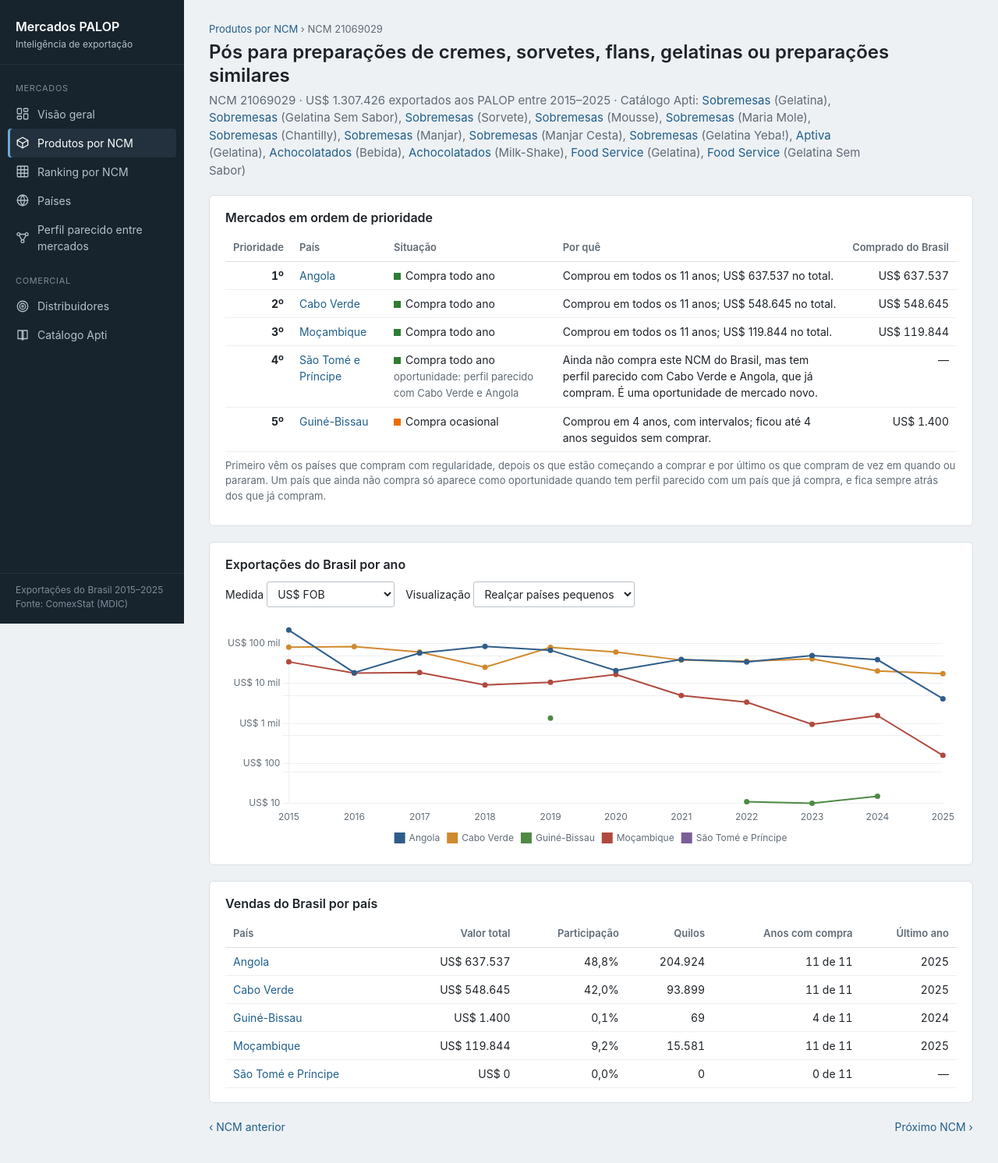
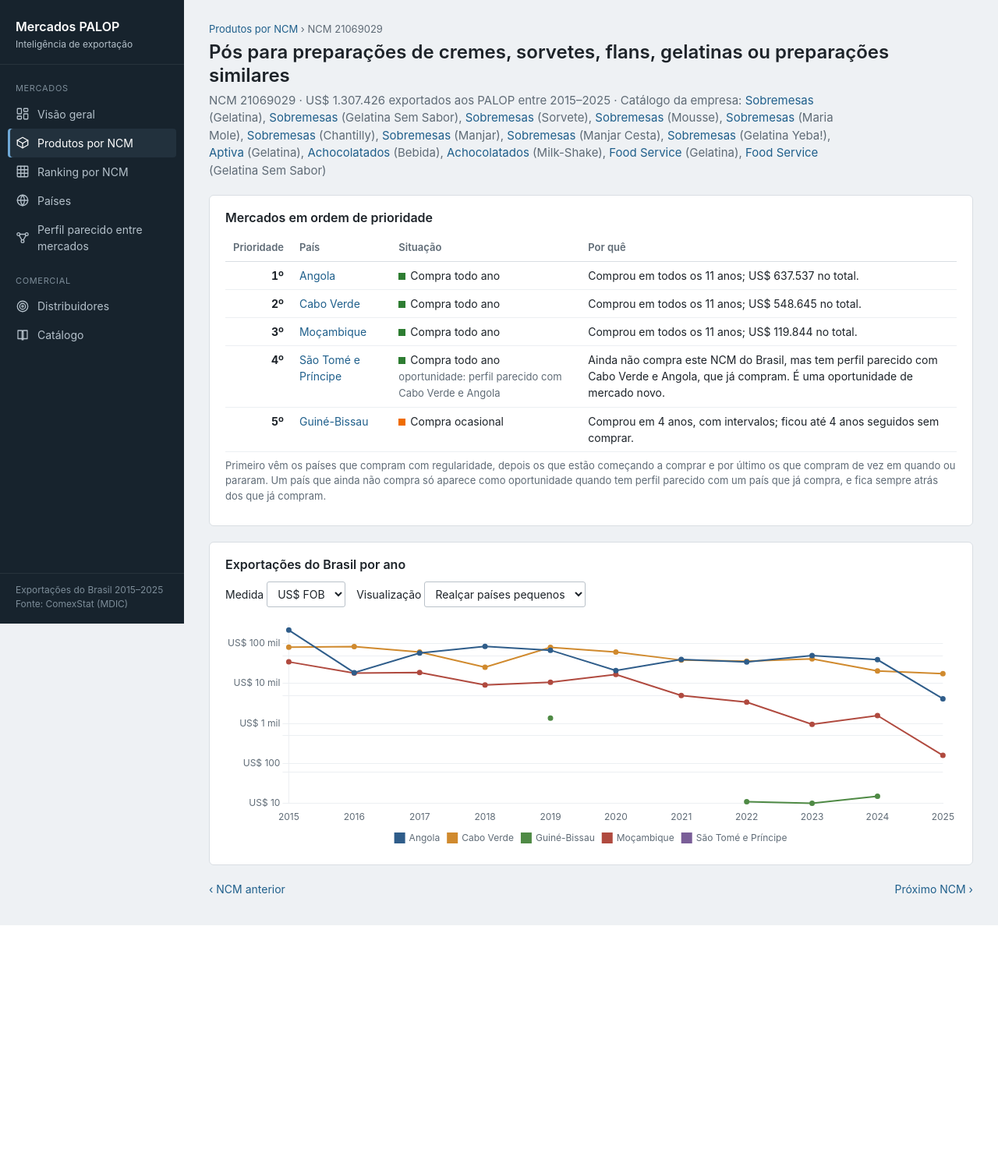
Before and after one commit to loudedje/TCC, a Flask app: page /produto/21069029 in a window 1280 px wide. Shown: the whole page at 78% size. After the commit the page ends 1187 px from the top, so only its background shows below. Run offline with Flask 3, Linux system fonts and the light colour scheme.

Commit message:
subindo alteração do sistema

```diff
--- a/Sistema/app.py
+++ b/Sistema/app.py
@@ -93,7 +93,7 @@ MENU = [
     ]),
     ('Comercial', [
         ('distribuidores', 'Distribuidores', 'alvo'),
-        ('catalogo', 'Catálogo Apti', 'livro'),
+        ('catalogo', 'Catálogo', 'livro'),
     ]),
 ]
 
--- a/Sistema/templates/catalogo.html
+++ b/Sistema/templates/catalogo.html
@@ -1,9 +1,9 @@
 {% extends 'base.html' %}
 
 {% block titulo %}Catálogo{% endblock %}
-{% block cabecalho %}Catálogo Apti{% endblock %}
+{% block cabecalho %}Catálogo{% endblock %}
 {% block intro %}
-  <p class="intro">As linhas de produtos da Apti e os códigos NCM de cada uma. {% if linhas %}São {{ linhas|length }} linhas, {{ linhas|map(attribute='grupos')|map('length')|sum }} grupos, {{ resumo.produtos_catalogo }} produtos
+  <p class="intro">As linhas de produtos da empresa e os códigos NCM de cada uma. {% if linhas %}São {{ linhas|length }} linhas, {{ linhas|map(attribute='grupos')|map('length')|sum }} grupos, {{ resumo.produtos_catalogo }} produtos
   e {{ resumo.ncms_catalogo }} NCMs diferentes{% if resumo.ncms_catalogo_cobertos < resumo.ncms_catalogo %},
   dos quais {{ resumo.ncms_catalogo_cobertos }} têm vendas do Brasil aos PALOP{% endif %}. Clique num NCM para ver
   os mercados prioritários.{% endif %}</p>
--- a/Sistema/templates/painel.html
+++ b/Sistema/templates/painel.html
@@ -2,7 +2,7 @@
 {% from '_macros.html' import caso, pais with context %}
 
 {% block titulo %}Visão geral{% endblock %}
-{% block cabecalho %}Onde vender o catálogo Apti nos PALOP{% endblock %}
+{% block cabecalho %}Onde vender o catálogo da empresa nos PALOP{% endblock %}
 {% block intro %}
 <p class="intro">Para cada NCM do catálogo, os cinco países africanos de língua portuguesa aparecem em ordem de
   prioridade, com base no que cada um comprou do Brasil entre {{ periodo }}. Escolha um NCM na
--- a/Sistema/templates/pais.html
+++ b/Sistema/templates/pais.html
@@ -102,7 +102,6 @@
           <th class="ordenavel">Descrição do NCM</th>
           <th class="ordenavel">Situação</th>
           <th class="ordenavel num">Anos com compra</th>
-          <th class="ordenavel num">Comprado do Brasil</th>
         </tr>
       </thead>
       <tbody>
@@ -116,7 +115,6 @@
               {% if item.herdado %}<br><span class="herdado">oportunidade: perfil parecido com {{ (item.parecidos_que_compram or [item.herdado_de])|join(' e ') }}</span>{% endif %}
             </td>
             <td class="num" data-valor="{{ item.anos_ativos }}">{{ item.anos_ativos }}</td>
-            <td class="num" data-valor="{{ item.valor }}">{{ item.valor|moeda }}</td>
           </tr>
         {% endfor %}
       </tbody>
--- a/Sistema/templates/produto.html
+++ b/Sistema/templates/produto.html
@@ -7,7 +7,7 @@
 {% block intro %}
   <p class="intro">
     NCM {{ p.ncm }} · {{ p.valor_total|moeda }} exportados aos PALOP entre {{ periodo }}
-    {%- if p.catalogo %} · Catálogo Apti:
+    {%- if p.catalogo %} · Catálogo da empresa:
       {% for item in p.catalogo -%}
         <a href="{{ url_for('produtos', linha=item.Linha) }}">{{ item.Linha|title }}</a> ({{ item.Grupo|title }}){{ ', ' if not loop.last }}
       {%- endfor %}
@@ -26,7 +26,6 @@
           <th>País</th>
           <th>Situação</th>
           <th>Por quê</th>
-          <th class="num">Comprado do Brasil</th>
         </tr>
       </thead>
       <tbody>
@@ -39,7 +38,6 @@
               {% if linha.herdado == 1 %}<br><span class="herdado">oportunidade: perfil parecido com {{ (linha.parecidos_que_compram or [linha.herdado_de])|join(' e ') }}</span>{% endif %}
             </td>
             <td>{{ linha.motivo }}</td>
-            <td class="num">{{ linha.valor_total|moeda if linha.valor_total else '—' }}</td>
           </tr>
         {% endfor %}
       </tbody>
@@ -56,7 +54,6 @@
     <label>Medida
       <select id="medida">
         <option value="valor">US$ FOB</option>
-        <option value="kg">Quilograma líquido</option>
       </select>
     </label>
     <label>Visualização
@@ -67,36 +64,6 @@
     </label>
   </div>
   <div class="grafico"><canvas id="grafico-serie"></canvas></div>
-</section>
-
-<section>
-  <h2>Vendas do Brasil por país</h2>
-  <div class="rolagem">
-    <table class="tabela">
-      <thead>
-        <tr>
-          <th class="ordenavel">País</th>
-          <th class="ordenavel num">Valor total</th>
-          <th class="ordenavel num">Participação</th>
-          <th class="ordenavel num">Quilos</th>
-          <th class="ordenavel num">Anos com compra</th>
-          <th class="ordenavel num">Último ano</th>
-        </tr>
-      </thead>
-      <tbody>
-        {% for item in p.por_pais %}
-          <tr>
-            <td>{{ pais(item.pais) }}</td>
-            <td class="num" data-valor="{{ item.valor }}">{{ item.valor|moeda }}</td>
-            <td class="num" data-valor="{{ item.valor }}">{{ (item.valor / p.valor_total * 100)|numero(1) ~ '%' if p.valor_total else '—' }}</td>
-            <td class="num" data-valor="{{ item.kg }}">{{ item.kg|numero }}</td>
-            <td class="num" data-valor="{{ item.anos_com }}">{{ item.anos_com }} de {{ p.anos|length }}</td>
-            <td class="num" data-valor="{{ item.ultimo_ano or 0 }}">{{ item.ultimo_ano or '—' }}</td>
-          </tr>
-        {% endfor %}
-      </tbody>
-    </table>
-  </div>
 </section>
 
 <div class="navegacao">
```
Also changed, not shown: Sistema/templates/distribuidores.html (+5 -8 lines), Sistema/templates/produtos.html (+3 -7 lines), ColetarDados/Resultados/distribuidores.csv, 5 other files.
